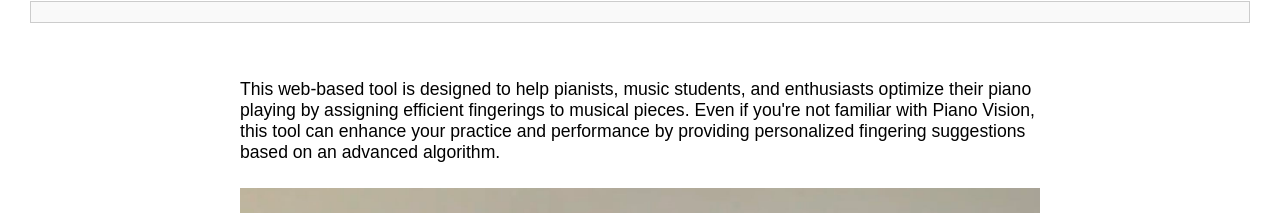
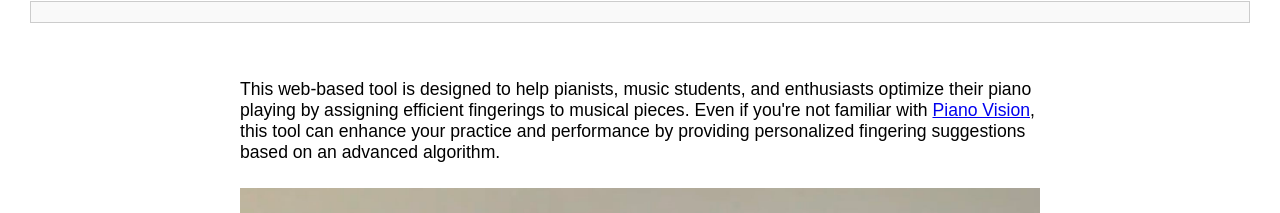
Before and after one commit to matz78/piano-vision-automatic-fingering-assignment, a plain HTML site: page index.html in a window 1280 px wide. Shown: the part 247-460 px from the top of the page. Drawn offline with Linux system fonts and the light colour scheme.

Commit message:
add link to piano vision

```diff
--- a/index.html
+++ b/index.html
@@ -35,7 +35,7 @@
 <div class="container">
 
     <p class="intro">
-        This web-based tool is designed to help pianists, music students, and enthusiasts optimize their piano playing by assigning efficient fingerings to musical pieces. Even if you're not familiar with Piano Vision, this tool can enhance your practice and performance by providing personalized fingering suggestions based on an advanced algorithm.
+        This web-based tool is designed to help pianists, music students, and enthusiasts optimize their piano playing by assigning efficient fingerings to musical pieces. Even if you're not familiar with <a href="https://www.pianovision.com/">Piano Vision</a>, this tool can enhance your practice and performance by providing personalized fingering suggestions based on an advanced algorithm.
     </p>
 
     <img src="screenshot.jpg" width="100%" alt="" loading="lazy" />
```
